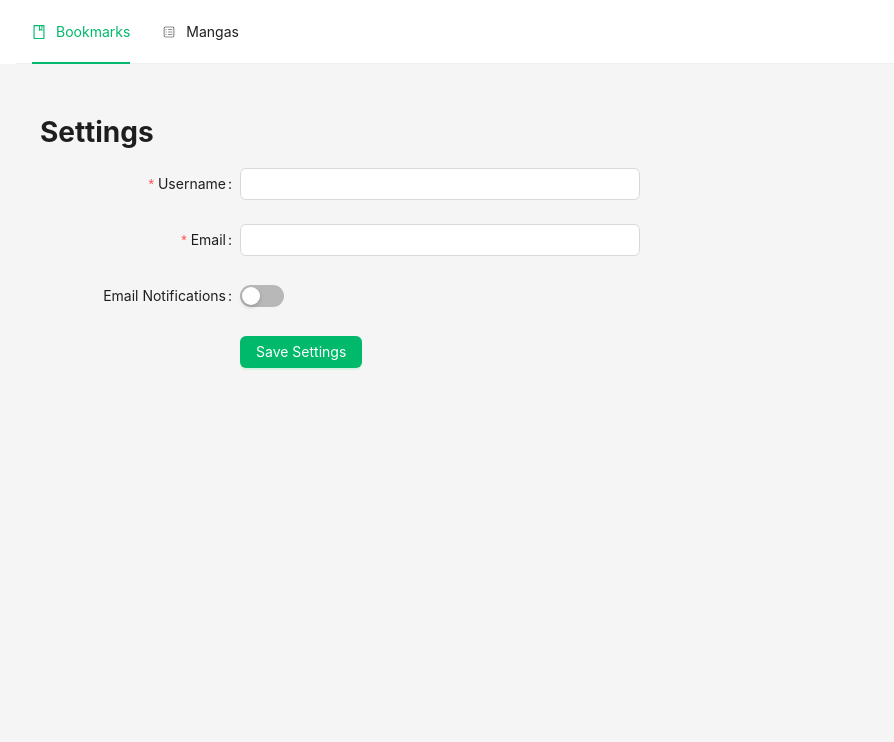
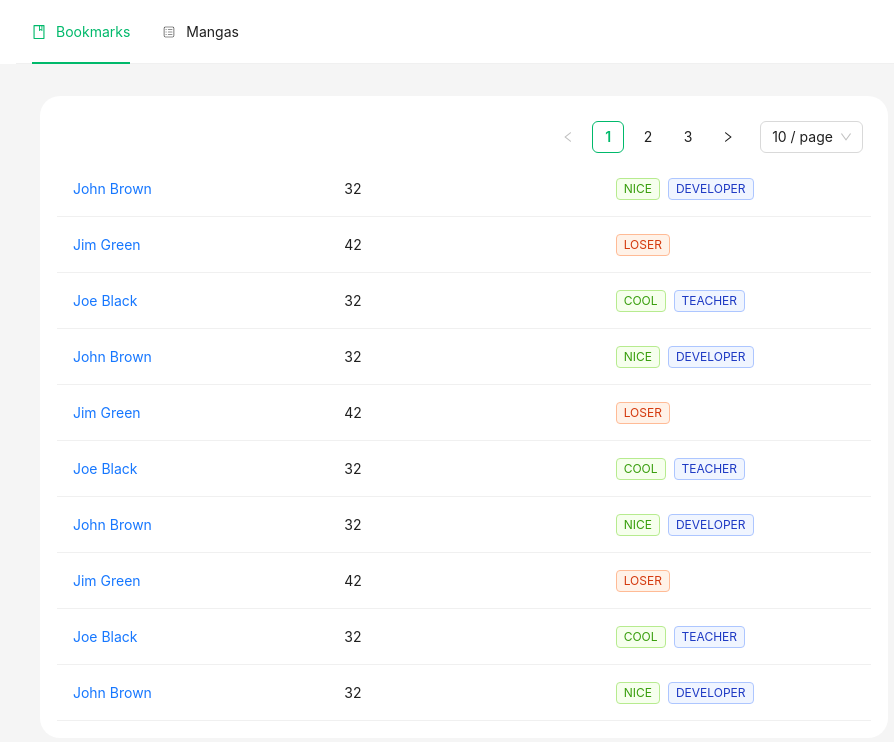
Before and after one commit to Maxikk26/manga-bookmarker-web, a Next.js app: page /bookmarks in a window 1280 px wide. Shown: the top 742 px of the page, without its empty margins (176-1070 px from the left). Built offline with nearby package versions, Linux system fonts and the light colour scheme.

Commit message:
MOD: vista del bookmark y tabla

```diff
--- a/src/app/(auth)/bookmarks/page.jsx
+++ b/src/app/(auth)/bookmarks/page.jsx
@@ -1,62 +1,114 @@
 'use client'
 
-import React from 'react'
-import { Form, Input, Button, Switch } from 'antd'
+import React, {useState} from 'react'
+import {Pagination, Space, Table, Tag} from "antd";
+
+const columns = [
+	{
+		title: 'Título',
+		dataIndex: 'name',
+		key: 'name',
+		render: (text) => <a>{text}</a>,
+	},
+	{
+		title: 'Estatus',
+		dataIndex: 'age',
+		key: 'age',
+	},
+	{
+		title: 'Última lectura',
+		key: 'tags',
+		dataIndex: 'tags',
+		render: (_, { tags }) => (
+			<>
+				{tags.map((tag) => {
+					let color = tag.length > 5 ? 'geekblue' : 'green'
+					if (tag === 'loser') {
+						color = 'volcano'
+					}
+					return (
+						<Tag color={color} key={tag}>
+							{tag.toUpperCase()}
+						</Tag>
+					)
+				})}
+			</>
+		),
+	},
+]
+
+const data = [
+	{ key: '1', name: 'John Brown', age: 32, address: 'New York No. 1 Lake Park', tags: ['nice', 'developer'] },
+	{ key: '2', name: 'Jim Green', age: 42, address: 'London No. 1 Sidney Pl', tags: ['loser'] },
+	{ key: '3', name: 'Joe Black', age: 32, address: 'Sydney No. 1 York Street', tags: ['cool', 'teacher'] },
+	{ key: '4', name: 'John Brown', age: 32, address: 'New York No. 1 Lake Park', tags: ['nice', 'developer'] },
+	{ key: '5', name: 'Jim Green', age: 42, address: 'London No. 1 Sidney Pl', tags: ['loser'] },
+	{ key: '6', name: 'Joe Black', age: 32, address: 'Sydney No. 1 York Street', tags: ['cool', 'teacher'] },
+	{ key: '7', name: 'John Brown', age: 32, address: 'New York No. 1 Lake Park', tags: ['nice', 'developer'] },
+	{ key: '8', name: 'Jim Green', age: 42, address: 'London No. 1 Sidney Pl', tags: ['loser'] },
+	{ key: '9', name: 'Joe Black', age: 32, address: 'Sydney No. 1 York Street', tags: ['cool', 'teacher'] },
+	{ key: '10', name: 'John Brown', age: 32, address: 'New York No. 1 Lake Park', tags: ['nice', 'developer'] },
+	{ key: '11', name: 'Jim Green', age: 42, address: 'London No. 1 Sidney Pl', tags: ['loser'] },
+	{ key: '12', name: 'Joe Black', age: 32, address: 'Sydney No. 1 York Street', tags: ['cool', 'teacher'] },
+	{ key: '13', name: 'John Brown', age: 32, address: 'New York No. 1 Lake Park', tags: ['nice', 'developer'] },
+	{ key: '14', name: 'Jim Green', age: 42, address: 'London No. 1 Sidney Pl', tags: ['loser'] },
+	{ key: '15', name: 'Joe Black', age: 32, address: 'Sydney No. 1 York Street', tags: ['cool', 'teacher'] },
+	{ key: '16', name: 'John Brown', age: 32, address: 'New York No. 1 Lake Park', tags: ['nice', 'developer'] },
+	{ key: '17', name: 'Jim Green', age: 42, address: 'London No. 1 Sidney Pl', tags: ['loser'] },
+	{ key: '18', name: 'Joe Black', age: 32, address: 'Sydney No. 1 York Street', tags: ['cool', 'teacher'] },
+	{ key: '19', name: 'John Brown', age: 32, address: 'New York No. 1 Lake Park', tags: ['nice', 'developer'] },
+	{ key: '20', name: 'Jim Green', age: 42, address: 'London No. 1 Sidney Pl', tags: ['loser'] },
+	{ key: '21', name: 'Joe Black', age: 32, address: 'Sydney No. 1 York Street', tags: ['cool', 'teacher'] },
+	{ key: '22', name: 'John Brown', age: 32, address: 'New York No. 1 Lake Park', tags: ['nice', 'developer'] },
+	{ key: '23', name: 'Jim Green', age: 42, address: 'London No. 1 Sidney Pl', tags: ['loser'] },
+	{ key: '24', name: 'Joe Black', age: 32, address: 'Sydney No. 1 York Street', tags: ['cool', 'teacher'] }
+];
+
+
+const tableProps = {
+	showHeader:false
+}
 
 export default function BookmarksPage() {
-	const [form] = Form.useForm()
+	const [ellipsis, setEllipsis] = useState(true);
+	const [currentPage, setCurrentPage] = useState(1);
+	const [pageSize, setPageSize] = useState(10);
 
-	const onFinish = (values) => {
-		console.log('Success:', values)
-	}
+	const tableColumns = columns.map((item) => ({
+		...item,
+		ellipsis,
+	}));
 
-	const onFinishFailed = (errorInfo) => {
-		console.log('Failed:', errorInfo)
-	}
+	const handlePaginationChange = (page, pageSize) => {
+		setCurrentPage(page);
+		setPageSize(pageSize);
+	};
+
+	const currentData = data.slice((currentPage - 1) * pageSize, currentPage * pageSize);
+
+	const pagination = (
+		<Pagination
+			current={currentPage}
+			pageSize={pageSize}
+			total={data.length} // Use the actual data length
+			showSizeChanger
+			onChange={handlePaginationChange}
+			pageSizeOptions={['10', '20', '30', '40']}
+		/>
+	);
 
 	return (
-		<div>
-			<h1>Settings</h1>
-			<Form
-				form={form}
-				name="basic"
-				labelCol={{ span: 8 }}
-				wrapperCol={{ span: 16 }}
-				style={{ maxWidth: 600 }}
-				initialValues={{ remember: true }}
-				onFinish={onFinish}
-				onFinishFailed={onFinishFailed}
-				autoComplete="off"
-			>
-				<Form.Item
-					label="Username"
-					name="username"
-					rules={[{ required: true, message: 'Please input your username!' }]}
-				>
-					<Input />
-				</Form.Item>
+		<div >
+			{/*<div style={{background:'white', marginBottom:'3%'}}>
+				filters
+			</div>*/}
 
-				<Form.Item
-					label="Email"
-					name="email"
-					rules={[
-						{ required: true, message: 'Please input your email!' },
-						{ type: 'email', message: 'Please enter a valid email!' },
-					]}
-				>
-					<Input />
-				</Form.Item>
-
-				<Form.Item name="notifications" label="Email Notifications" valuePropName="checked">
-					<Switch />
-				</Form.Item>
-
-				<Form.Item wrapperCol={{ offset: 8, span: 16 }}>
-					<Button type="primary" htmlType="submit">
-						Save Settings
-					</Button>
-				</Form.Item>
-			</Form>
+			<div style={{background:'white',borderRadius:'20px', padding:'2%'}}>
+				<div style={{padding: '1%', display: 'flex', justifyContent: 'right', alignItems: 'center'}}>
+					{pagination}
+				</div>
+				<Table {...tableProps} columns={tableColumns} dataSource={currentData} pagination={false}/>
+			</div>
 		</div>
 	)
 }
```
Also changed, not shown: src/app/(auth)/mangas/page.jsx (+1 -78 lines).
